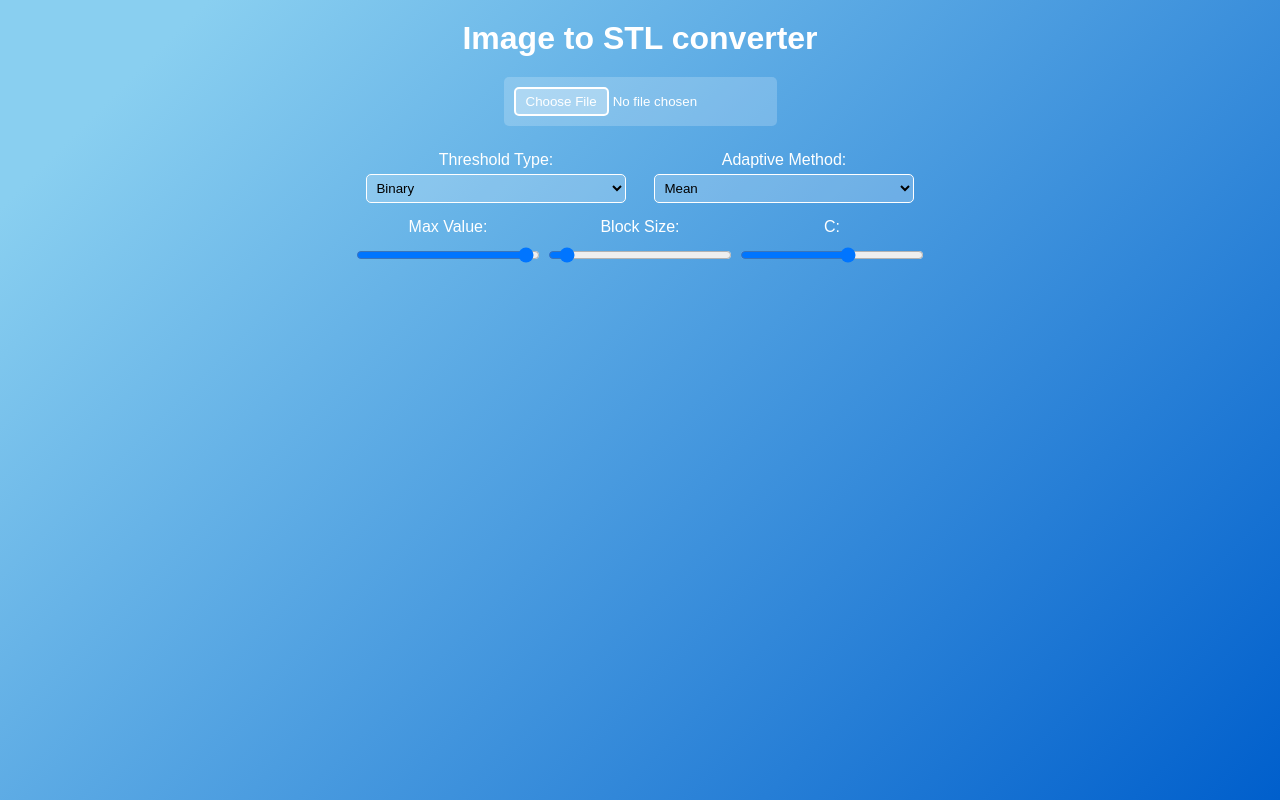
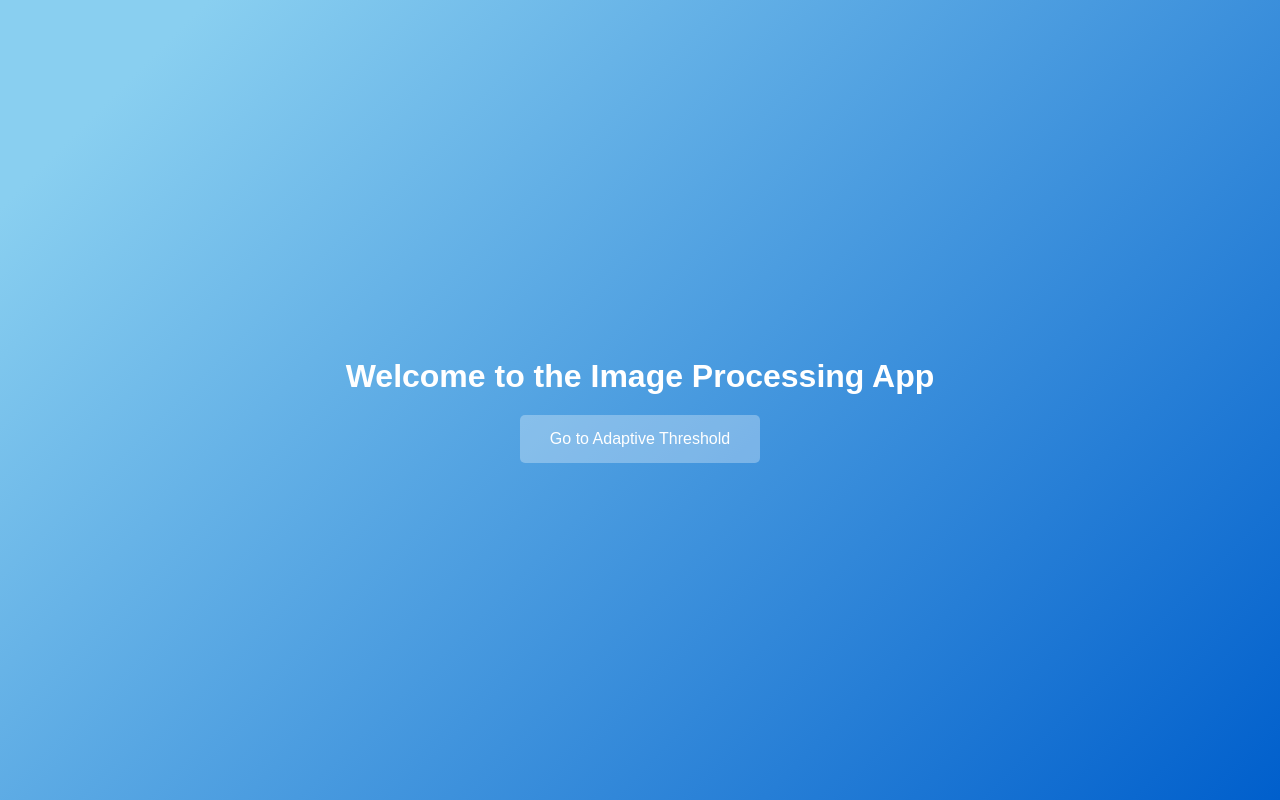
Before and after one commit to Rtycz/img_to_stl_converter, a FastAPI app: page / in a window 1280 px wide. Run offline with FastAPI, Linux system fonts and the light colour scheme.

Commit message:
[CONV-11] main page

```diff
--- a/main.py
+++ b/main.py
@@ -20,6 +20,11 @@ templates = Jinja2Templates(directory="templates")
 @app.get("/", response_class=templates.TemplateResponse)
 async def read_index():
     return templates.TemplateResponse("index.html", {"request": {}})
+
+@app.get("/adaptiveThreshold", response_class=templates.TemplateResponse)
+async def read_adaptive_threshold():
+    return templates.TemplateResponse("adaptiveThreshold.html", {"request": {}})
+
 
 @app.post("/upload/")
 async def upload_photo(file: UploadFile = File(...)):
--- a/static/css/styles.css
+++ b/static/css/styles.css
@@ -15,7 +15,7 @@ html, body {
 body {
     display: flex;
     flex-direction: column;
-    justify-content: flex-start;
+    justify-content: center;
     align-items: center;
 }
 
@@ -23,6 +23,21 @@ h1 {
     margin-top: 20px;
     margin-bottom: 20px;
     font-size: 2em;
+}
+
+button {
+    padding: 15px 30px;
+    font-size: 1em;
+    border: none;
+    border-radius: 5px;
+    background-color: rgba(255, 255, 255, 0.3);
+    color: white;
+    cursor: pointer;
+    transition: background-color 0.3s ease;
+}
+
+button:hover {
+    background-color: rgba(255, 255, 255, 0.5);
 }
 
 /* Стили для превью изображения */
--- a/templates/index.html
+++ b/templates/index.html
@@ -3,52 +3,16 @@
 <head>
     <meta charset="UTF-8">
     <meta name="viewport" content="width=device-width, initial-scale=1.0">
-    <title>Image to STL converter</title>
+    <title>Main Page</title>
     <!-- Подключение внешнего CSS-файла -->
     <link rel="stylesheet" href="/static/css/styles.css">
-    <!-- Подключение внешнего JavaScript-файла -->
-    <script src="/static/js/script.js" defer></script>
 </head>
 <body>
     <div>
-        <h1>Image to STL converter</h1>
-        <input type="file" id="photoInput" name="photo" accept="image/*">
-        <div class="preview-container" id="preview">
-            <div class="loader" id="loader"></div>
-            <img id="previewImage" src="" alt="Image Preview">
-        </div>
-        <div class="controls-container">
-            <div class="row">
-                <label>
-                    Threshold Type:
-                    <select id="thresholdType">
-                        <option value="THRESH_BINARY">Binary</option>
-                        <option value="THRESH_BINARY_INV">Binary Inverted</option>
-                    </select>
-                </label>
-                <label>
-                    Adaptive Method:
-                    <select id="adaptiveMethod">
-                        <option value="ADAPTIVE_THRESH_MEAN_C">Mean</option>
-                        <option value="ADAPTIVE_THRESH_GAUSSIAN_C">Gaussian</option>
-                    </select>
-                </label>
-            </div>
-            <div class="row">
-                <label>
-                    Max Value: <input type="range" id="maxValue" min="0" max="255" step="1" value="255">
-                </label>
-                <label>
-                    Block Size: <input type="range" id="blockSize" min="3" max="255" step="2" value="11">
-                </label>
-                <label>
-                    C: <input type="range" id="C" min="-10" max="10" step="1" value="2">
-                </label>
-            </div>
-        </div>
-        <div class="processed-image-container" id="processedImageContainer">
-            <img id="processedImage" src="" alt="Processed Image">
-        </div>
+        <h1>Welcome to the Image Processing App</h1>
+        <a href="/adaptiveThreshold">
+            <button>Go to Adaptive Threshold</button>
+        </a>
     </div>
 </body>
 </html>
```
Also changed, not shown: templates/adaptiveThreshold.html (added, +54 -0 lines).
